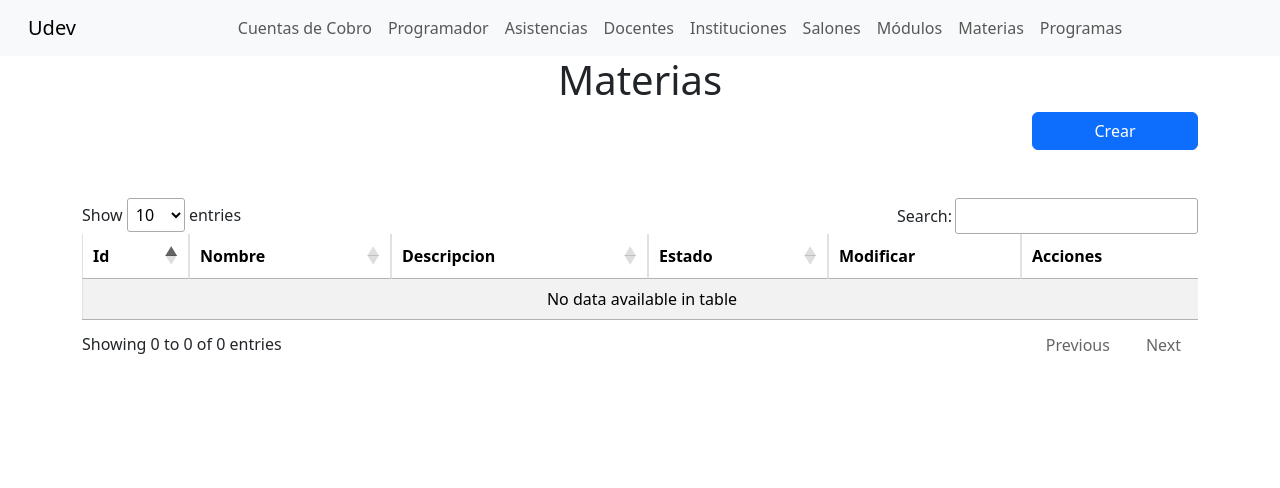
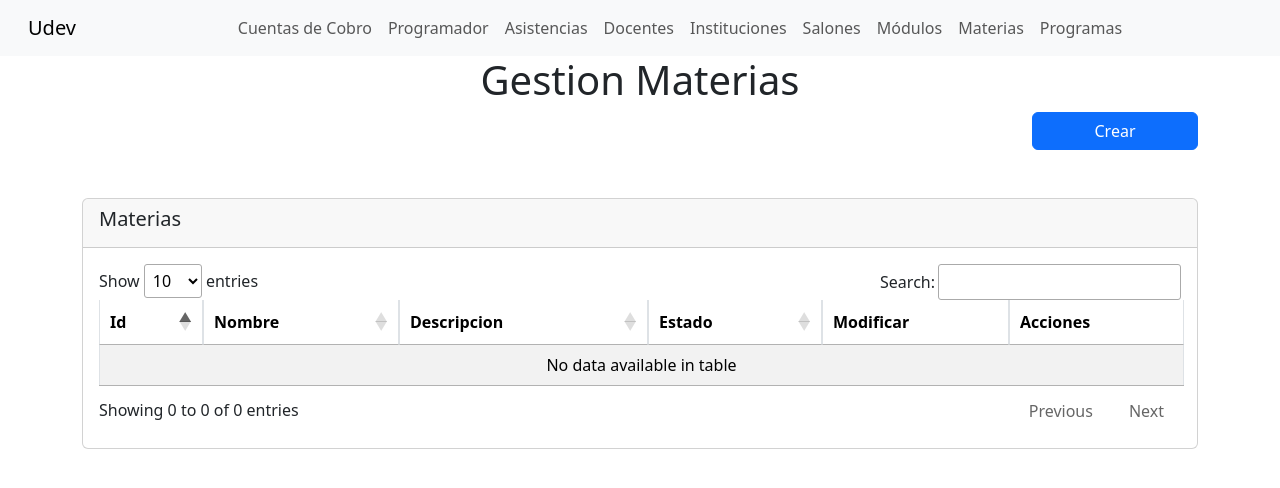
Before and after one commit to Sebiant/Udev, a PHP site: page /Materias/materias-vista.php in a window 1280 px wide. Shown: the top 488 px of the page. Run offline with PHP 8.4, Linux system fonts and the light colour scheme; data that the repository does not hold is empty; a stand-in replaces the project's code that opens the database connection; some libraries are stand-ins or nearby versions.

Commit message:
actualizacion grafica

```diff
--- a/Materias/materias-vista.php
+++ b/Materias/materias-vista.php
@@ -3,7 +3,7 @@ include_once '../componentes/header.php';
 ?>
 
 <div class="container">
-    <h1 class="text-center">Materias</h1>
+    <h1 class="text-center">Gestion Materias</h1>
 
     <div class="row">
         <div class="col-2 offset-10">
@@ -17,8 +17,11 @@ include_once '../componentes/header.php';
     </div>
     <br />
     <br />
-
-    <div class="table-responsive">
+    <div class="card">
+        <div class="card-header">
+            <h5>Materias</h5>
+        </div>
+        <div class="table-responsive card-body">
             <table id="datos_materia" class="table table-bordered table-striped">
                 <thead>
                     <tr>
@@ -31,6 +34,7 @@ include_once '../componentes/header.php';
                     </tr>
                 </thead>
             </table>
+        </div>
     </div>
 </div>
 
```
Lines whose indentation alone changed are shown as unchanged.
